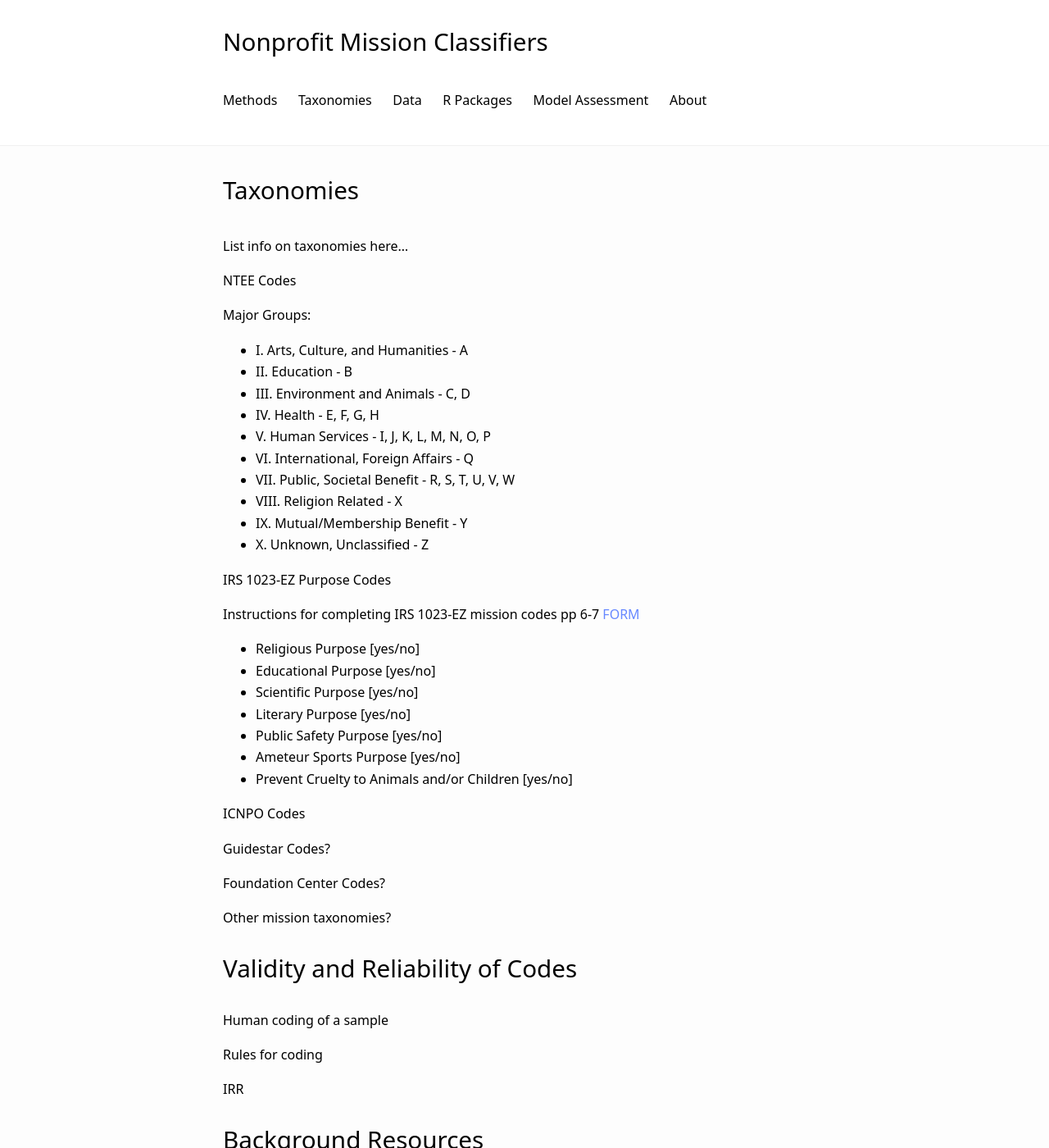
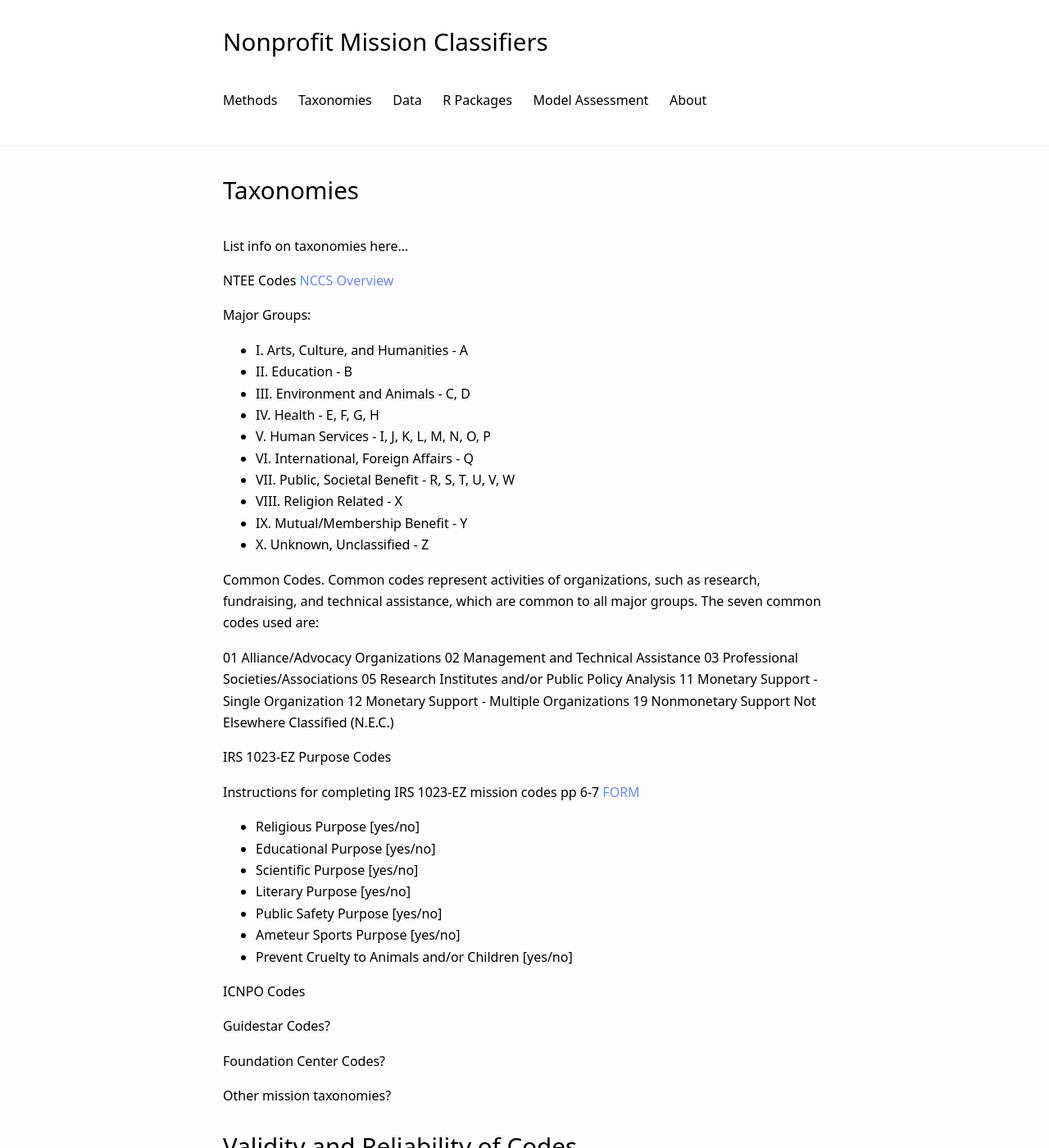
Before and after one commit to Nonprofit-Open-Data-Collective/machine_learning_mission_codes, a Jekyll site: the page built from docs/taxonomies.md, in a window 1280 px wide and 1400 px high. Shown: the whole window at 82% size. Built offline with Jekyll 4.4.1, drawn with Linux system fonts in a browser that asks for light colours; our own code applies the rules of GitHub Pages for plain Markdown files.

Commit message:
Update taxonomies.md

```diff
--- a/docs/taxonomies.md
+++ b/docs/taxonomies.md
@@ -5,7 +5,7 @@ title: "Taxonomies"
 
 List info on taxonomies here...
 
-**NTEE Codes**
+**NTEE Codes** [NCCS Overview](https://nccs.urban.org/project/irs-activity-codes)
 
 Major Groups:
 
@@ -20,7 +20,15 @@ Major Groups:
 * IX. Mutual/Membership Benefit - Y
 * X. Unknown, Unclassified - Z
 
+Common Codes. Common codes represent activities of organizations, such as research, fundraising, and technical assistance, which are common to all major groups. The seven common codes used are:
 
+01 Alliance/Advocacy Organizations
+02 Management and Technical Assistance
+03 Professional Societies/Associations
+05 Research Institutes and/or Public Policy Analysis
+11 Monetary Support - Single Organization
+12 Monetary Support - Multiple Organizations
+19 Nonmonetary Support Not Elsewhere Classified (N.E.C.)
 
 **IRS 1023-EZ Purpose Codes**
 
```
